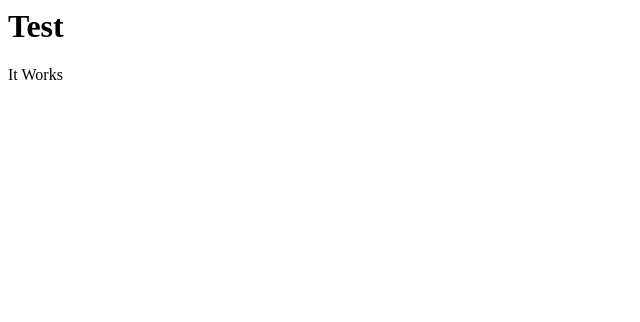
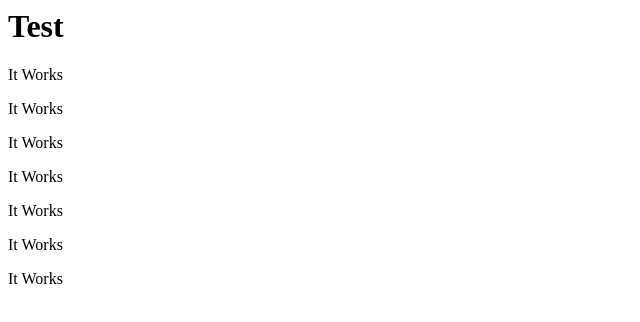
Before and after one commit to onsattia/nodejs-file-system, a plain HTML site: page index.html in a window 1280 px wide. Shown: the whole page, without its empty margins (0-640 px from the left). Drawn offline with Linux system fonts and the light colour scheme.

```diff
--- a/index.html
+++ b/index.html
@@ -1,2 +1,8 @@
 <h1>Test</h1>
 <p>It Works</p>
+<p>It Works</p>
+<p>It Works</p>
+<p>It Works</p>
+<p>It Works</p>
+<p>It Works</p>
+<p>It Works</p>
```
Also changed, not shown: app.js (+9 -1 lines).
